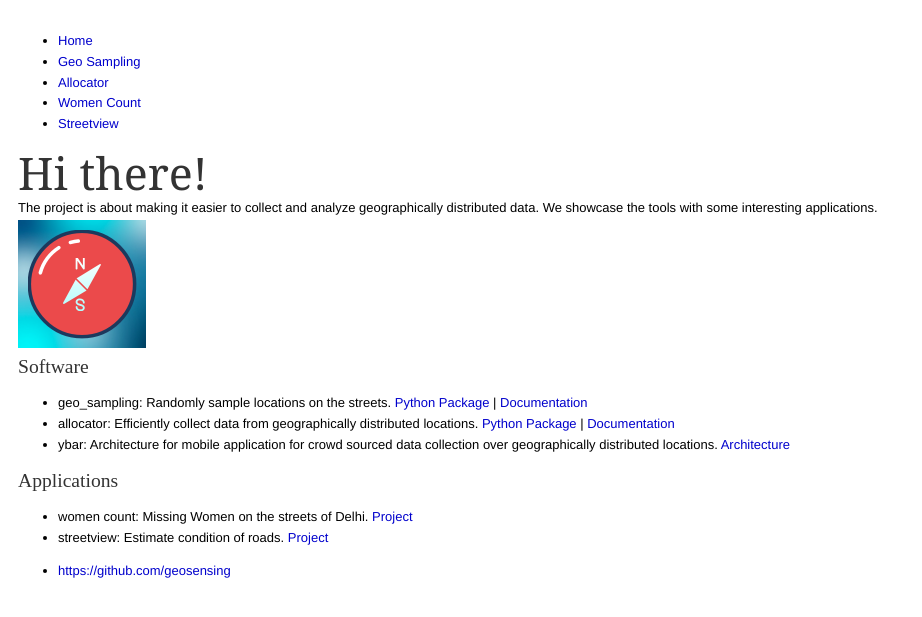
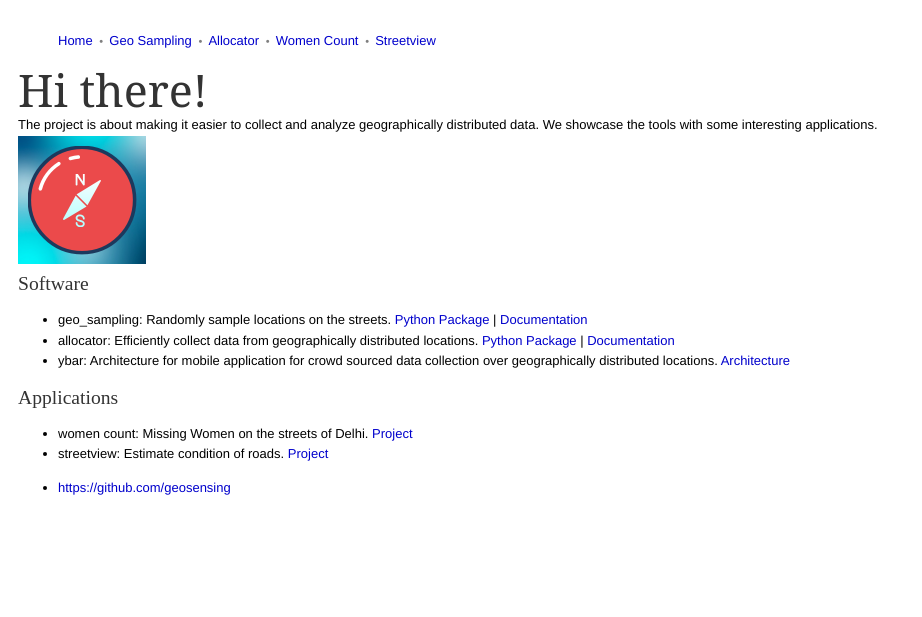
Before and after one commit to geosensing/geosensing.github.io, a Jekyll site: the page built from index.html, in a window 1280 px wide. Shown: the top 617 px of the page, without its empty margins (0-922 px from the left). Built offline with Jekyll 4.4.1, drawn with Linux system fonts in a browser that asks for light colours; some web fonts are replaced.

Commit message:
missing quote

```diff
--- a/_layouts/default.html
+++ b/_layouts/default.html
@@ -6,7 +6,7 @@
 			<link rel="stylesheet" type="text/css" href="/css/main.css">
 		</head>
 		<body>
-	    	<ul class = list-horizontal">
+	    	<ul class = "list-horizontal">
 	        	<li><a href="/">Home</a></li>
 	        	<li><a href="https://github.com/geosensing/geo_sampling">Geo Sampling</a></li>
         		<li><a href="https://github.com/geosensing/allocator">Allocator</a></li>
```
